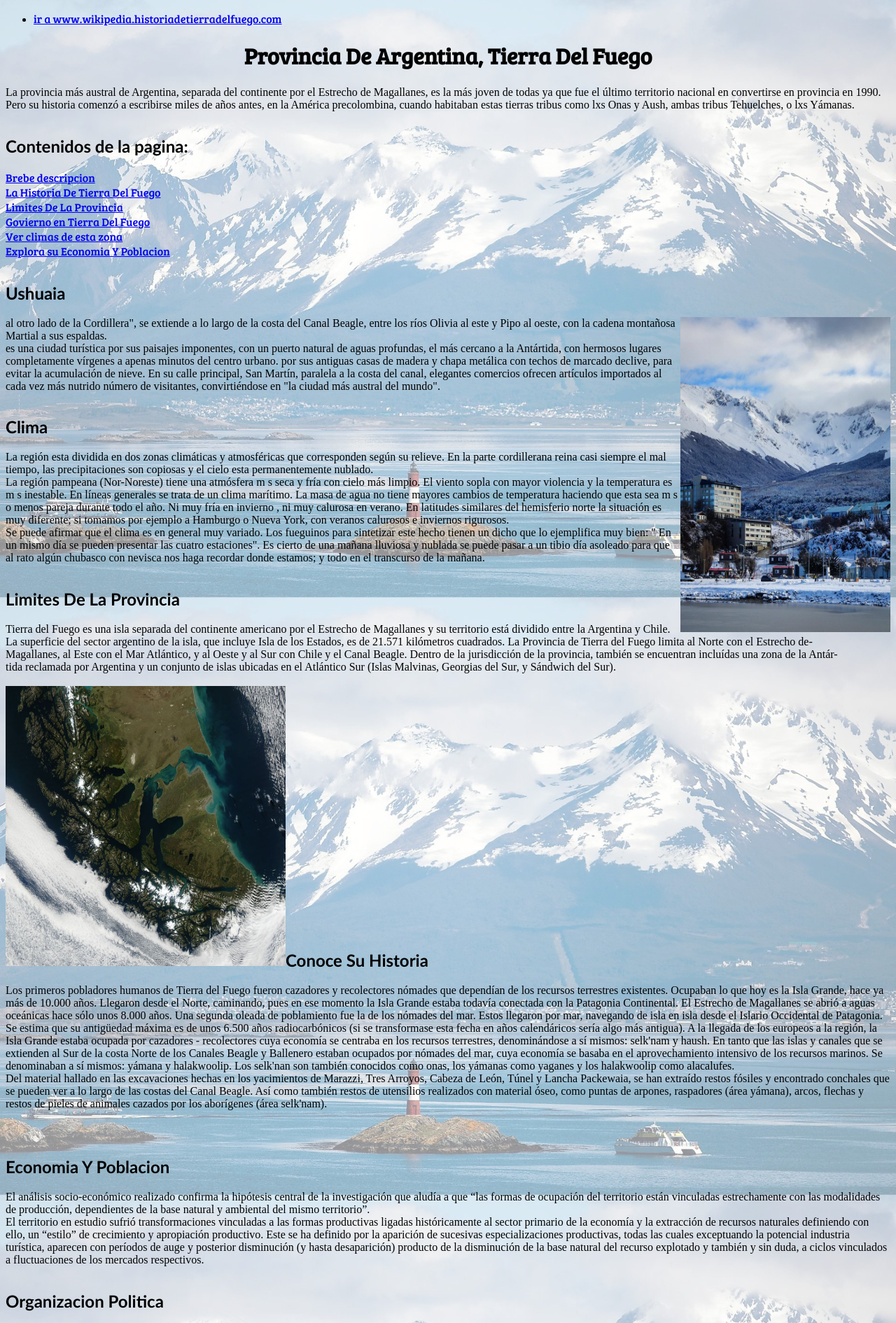
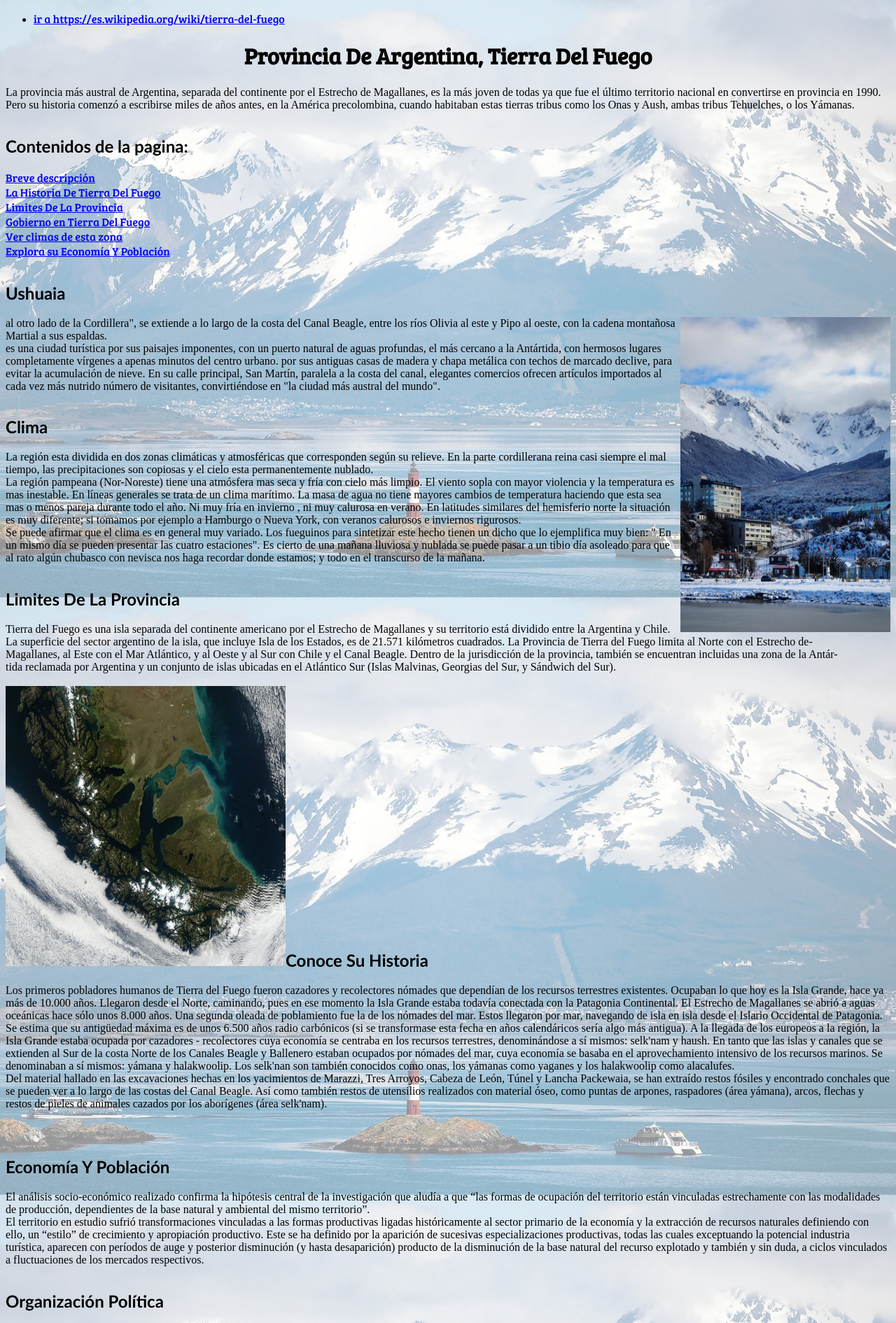
Before and after one commit to jjxchn/provincia, a plain HTML site: page index.html in a window 1280 px wide. Shown: the top 1890 px of the page at 70% size. Drawn offline with Linux system fonts and the light colour scheme.

Commit message:
hsssdssss

```diff
--- a/index.html
+++ b/index.html
@@ -13,26 +13,26 @@
         <ul>
             <li><a
                     href="https://es.wikipedia.org/wiki/Provincia_de_Tierra_del_Fuego,_Ant%C3%A1rtida_e_Islas_del_Atl%C3%A1ntico_Sur">ir
-                    a www.wikipedia.historiadetierradelfuego.com</a></li>
+                    a https://es.wikipedia.org/wiki/tierra-del-fuego</a></li>
         </ul>
         <h1 class="centrado">Provincia De Argentina, Tierra Del Fuego <strong id="titulo-fuerte"> </strong></h1>
         <p id="descripcion">La provincia más austral de Argentina, separada del continente por el Estrecho de
             Magallanes, es la más joven de todas ya que fue el último territorio nacional en convertirse en provincia en
             1990.<br> Pero su historia comenzó a escribirse miles de años antes, en la América precolombina, cuando
-            habitaban estas tierras tribus como lxs Onas y Aush, ambas tribus Tehuelches, o lxs Yámanas.</p>
+            habitaban estas tierras tribus como los Onas y Aush, ambas tribus Tehuelches, o los Yámanas.</p>
     </header>
     <main>
         <h2>Contenidos de la pagina:</h2>
         <P>
-            <a href="index.html#descripcion">Brebe descripcion</a><br>
+            <a href="index.html#descripcion">Breve descripción</a><br>
             <a href="index.html#historia">La Historia De Tierra Del Fuego</a><br>
             <a href="index.html#limites">Limites De La Provincia</a><br>
-            <a href="index.html#gobierno">Govierno en Tierra Del Fuego</a><br>
+            <a href="index.html#gobierno">Gobierno en Tierra Del Fuego</a><br>
             <a href="index.html#climas">Ver climas de esta zona</a><br>
-            <a href="index.html#economia">Explora su Economia Y Poblacion</a><br>
+            <a href="index.html#economia">Explora su Economía Y Población</a><br>
         </P>
         <h2>Ushuaia</h2>
-        <p><img class="img-derecha" src="imagenes/ushuaia.jpg" alt="foto de la cuidad de usuahia">al otro lado de la
+        <p><img class="img-derecha" src="imagenes/ushuaia.jpg" alt="foto de la cuidad de Ushuaia">al otro lado de la
             Cordillera", se extiende a lo largo de la costa del Canal Beagle, entre los ríos Olivia al este y Pipo al
             oeste,
             con la cadena montañosa Martial a sus espaldas.<br>
@@ -52,11 +52,11 @@
         <p>La región esta dividida en dos zonas climáticas y atmosféricas que corresponden según su relieve. En la parte
             cordillerana reina casi siempre el mal tiempo, las precipitaciones son copiosas y el cielo esta
             permanentemente
-            nublado.<br>La región pampeana (Nor-Noreste) tiene una atmósfera m s seca y fría con cielo más limpio. El
+            nublado.<br>La región pampeana (Nor-Noreste) tiene una atmósfera mas seca y fría con cielo más limpio. El
             viento
-            sopla con mayor violencia y la temperatura es m s inestable. En líneas generales se trata de un clima
+            sopla con mayor violencia y la temperatura es mas inestable. En líneas generales se trata de un clima
             marítimo.
-            La masa de agua no tiene mayores cambios de temperatura haciendo que esta sea m s o menos pareja durante
+            La masa de agua no tiene mayores cambios de temperatura haciendo que esta sea mas o menos pareja durante
             todo el
             año. Ni muy fría en invierno , ni muy calurosa en verano. En latitudes similares del hemisferio norte la
             situación es muy diferente; si tomamos por ejemplo a Hamburgo o Nueva York, con veranos calurosos e
@@ -78,11 +78,11 @@
             el
             Mar Atlántico, y al Oeste y al Sur con Chile y el Canal Beagle.
 
-            Dentro de la jurisdicción de la provincia, también se encuentran incluídas una zona de la Antár-<br>tida
+            Dentro de la jurisdicción de la provincia, también se encuentran incluidas una zona de la Antár-<br>tida
             reclamada por Argentina y un conjunto de islas ubicadas en el Atlántico Sur (Islas Malvinas, Georgias del
             Sur, y
             Sándwich del Sur).<br><br><img class="img-limites" src="imagenes/limites.jpg"
-                alt="foto geografica de la provincia de tierra del fuego">
+                alt="foto geográfica de la provincia de tierra del fuego">
             <br><br><br><br><br><br><br><br><br><br><br><br><br><br><br><br><br><br><br>
         <h2 id="historia">Conoce Su Historia</h3>
             <p>Los primeros pobladores humanos de Tierra del Fuego fueron cazadores y recolectores nómades que dependían
@@ -95,7 +95,7 @@
                 en
                 isla desde el Islario Occidental de Patagonia.<br>
 
-                Se estima que su antigüedad máxima es de unos 6.500 años radiocarbónicos (si se transformase esta fecha
+                Se estima que su antigüedad máxima es de unos 6.500 años radio carbónicos (si se transformase esta fecha
                 en
                 años calendáricos sería algo más antigua). A la llegada de los europeos a la región, la Isla Grande
                 estaba
@@ -117,7 +117,7 @@
                 los
                 aborígenes (área selk'nam).</p>
             </p>
-            <h2 id="economia">Economia Y Poblacion</h2>
+            <h2 id="economia">Economía Y Población</h2>
             <p>El análisis socio-económico realizado confirma la hipótesis central de la investigación que aludía a que
                 “las
                 formas de ocupación del territorio están vinculadas estrechamente con las modalidades de producción,
@@ -131,7 +131,7 @@
                 (y hasta desaparición) producto de la disminución de la base natural del recurso explotado y también y
                 sin
                 duda, a ciclos vinculados a fluctuaciones de los mercados respectivos.</p>
-            <h2 id="gobierno">Organizacion Politica</h2>
+            <h2 id="gobierno">Organización Política</h2>
             <p>La provincia se encuentra dividida en 4 departamentos y utiliza el sistema de ejidos no colindantes para
                 sus
                 municipios y comunas, por lo que existen territorios no organizados en los espacios entre ellos,<br>
@@ -243,7 +243,7 @@
         </table>
     </main>
     <footer>
-        <p class="footer"><img class="img-cet30" src="imagenes/cet30.jpg"alt="foto del logo del colegio industrial cet30"><strong>Centro de Educación Técnica Nº30<br>Alumno Paredes Lucero Juan Pablo 4º4º<br>Cet Industial Nº30<br>Taller de WEB</strong></p>
+        <p class="footer"><img class="img-cet30" src="imagenes/cet30.jpg"alt="foto del logo del colegio industrial cet30"><strong>Centro de Educación Técnica Nº30<br>Alumno Paredes Lucero Juan Pablo 4º4º<br>Cet Industrial Nº30<br>Taller de WEB</strong></p>
     </footer>
 </body>
 
```
